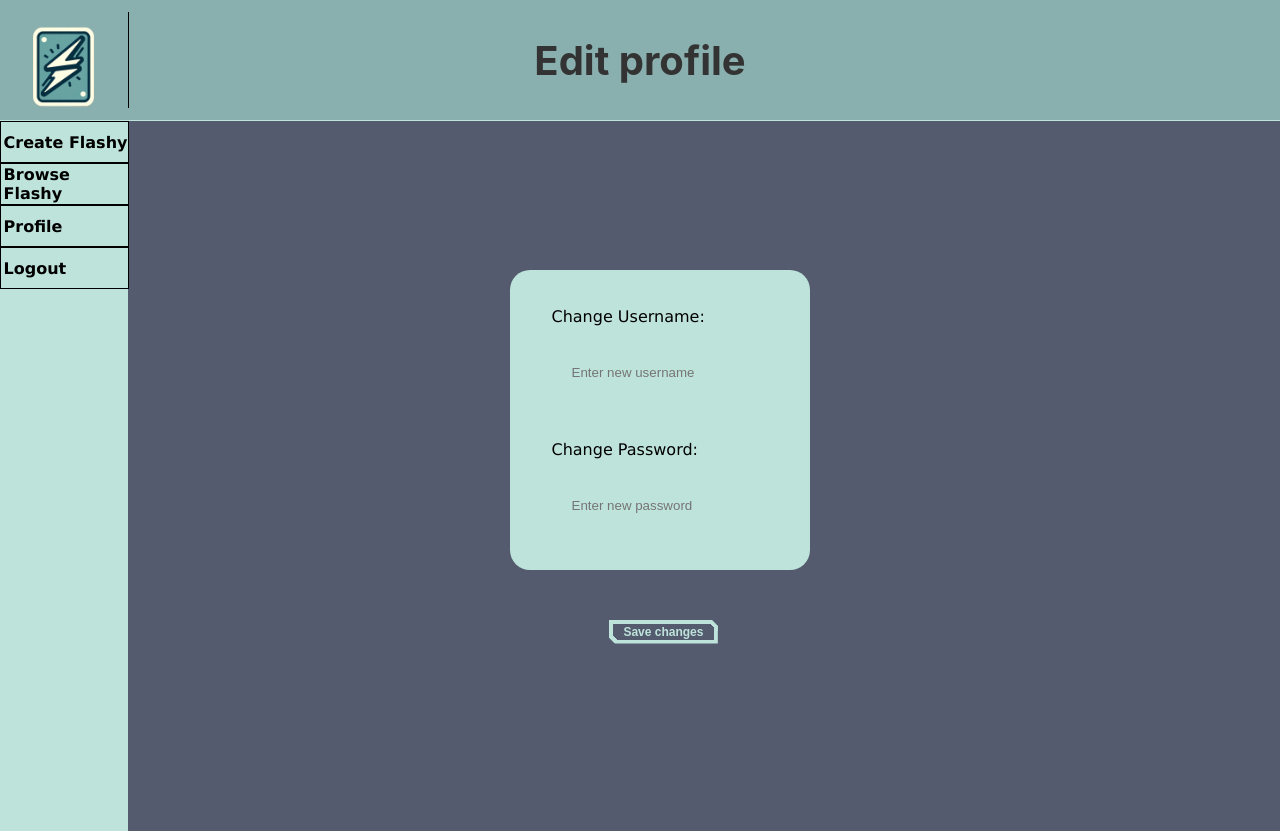
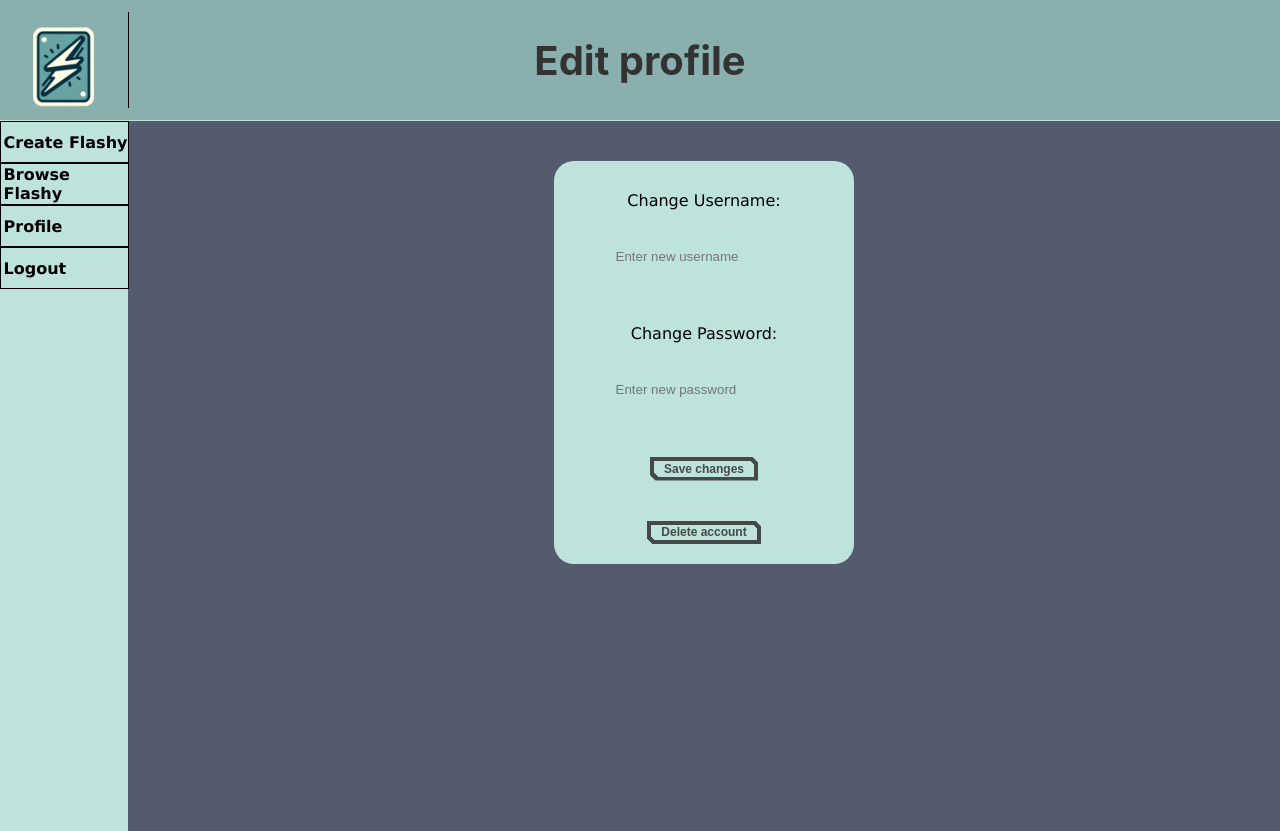
Before and after one commit to ThomasHWik/Flashy-frontend, a React (Create React App) app: page /EditProfile in a window 1280 px wide. Built offline with nearby package versions, Linux system fonts and the light colour scheme.

Commit message:
added delete user button

```diff
--- a/src/components/css/editProfile.css
+++ b/src/components/css/editProfile.css
@@ -1,6 +1,6 @@
 .editProfileBody{
     width: 100%;
-    height: calc(100% - 90px);
+    min-height: calc(100% - 90px);
     display: flex;
     font-family: 'Lucida Sans', 'Lucida Sans Regular', 'Lucida Grande', 'Lucida Sans Unicode', Geneva, Verdana, sans-serif
 }
@@ -15,40 +15,52 @@ input[type="text"], input[type="password"] {
     box-sizing: border-box;
     border-radius: 5px;
 }
+.editprofilecontainer {
+    width: 90%;
+    display: flex;
+    flex-direction: column;
+    align-items: center;
+
+}
 
 .changeProfile {
-    flex: 1;
-    margin: 20px;
-    border-radius: 20px;
+
+
+    background-color: #BEE3DB;
+
+    width: 300px;
+
     display: flex;
     flex-direction: column;
     align-items: center;
     justify-content: center;
-    background-color: #BEE3DB;
-    height: 300px; /* Make it a square */
-    width: 300px;
-    position: absolute;
-    top: 50%; /* Position it a little above the middle of the screen */
-    left: 50%;
-    transform: translate(-50%, -50%);
-}
+    border-radius: 20px;
+    margin-top: 40px;
 
-.changeUsername, .changePassword {
-    position: static;
+
 }
 
 .changeUsername {
+    text-align: center;
+    margin-top: 30px;
     margin-bottom: 40px;
 }
 
+.changePassword {
+    text-align: center;
+
+    margin-bottom: 20px;
+}
 .saveChangesButton {
-    position: absolute;
-    left: 33%;
-    top: calc(50% + 200px); /* Position it just underneath the .changeProfile box */
+
+
+
 
     --border: 4px;
     --slant: 0.5em;
-    --color: #BEE3DB;
+    --color: #464948;
+    margin-top: 20px;
+    margin-bottom: 20px;
 
     font-size: 12px;
     padding: 0.4em 1.2em;
@@ -67,6 +79,9 @@ input[type="text"], input[type="password"] {
             100% 100%, var(--slant) 100%,0 calc(100% - var(--slant))
             );
     transition: color var(--t,0.3s), background-size 0.3s;
+
+
+
     }
 
     button:focus-visible {
@@ -87,7 +102,35 @@ input[type="text"], input[type="password"] {
     }
 
     .buttons{
-        display: flex;
-        justify-content: space-between;
+
         margin-top: 20px;
     }
+
+    .deleteaccountbtn {
+
+
+    --border: 4px;
+    --slant: 0.5em;
+    --color: #464948;
+    margin-top: 20px;
+    margin-bottom: 20px;
+
+    font-size: 12px;
+    padding: 0.4em 1.2em;
+    border: none;
+    cursor: pointer;
+    font-weight: bold;
+    color: var(--color);
+    background: linear-gradient(to bottom left, var(--color)  50%,#0000 50.1%) top right, linear-gradient(to top  right, var(--color)  50%,#0000 50.1%)bottom left;
+    background-size: calc(var(--slant) + 1.3*var(--border)) calc(var(--slant) + 1.3*var(--border));
+    background-repeat: no-repeat;
+    box-shadow:
+    0 0 0 200px inset var(--s,#0000),
+    0 0 0 var(--border) inset var(--color);
+    clip-path:
+        polygon(0 0, calc(100% - var(--slant)) 0, 100% var(--slant),
+            100% 100%, var(--slant) 100%,0 calc(100% - var(--slant))
+            );
+    transition: color var(--t,0.3s), background-size 0.3s;
+
+    }
--- a/src/components/css/home.css
+++ b/src/components/css/home.css
@@ -7,13 +7,21 @@
 .containerHome{
     width: 90%;
     display: flex;
+    flex-direction: column;
+    align-items: center;
+
+}
+.containerHome >div{
+    width: 90%;
+    display: flex;
+    flex-direction: row;
 }
 
 .overview{
     flex: 1;
     margin: 20px;
     border-radius: 20px;
-    height: 60%;
+    height: 400px;
 }
 
 .overview h1{
@@ -68,9 +76,7 @@
 }
 
 .editProfileBtn {
-    position: absolute;
-    left: 50%;
-    top: 80%;
+    justify-self: start;
 
     --border: 4px;
     --slant: 0.5em;
--- a/src/components/editProfile.js
+++ b/src/components/editProfile.js
@@ -13,6 +13,28 @@ function EditProfile() {
 
     const handlePassword = (e) => {
         setPassword(e.target.value)
+    }
+
+    async function deleteAccount() {
+        const result = await fetch("http://localhost:8080/user/delete/" + localStorage.getItem("flashyUserName"),
+            {
+                headers: {
+                    "Content-Type": "application/json",
+                    "Authorization": "bearer " + localStorage.getItem("flashyToken"),
+                },
+                method: "DELETE"
+            }
+        )
+
+
+        if (result.status == 200) {
+            localStorage.removeItem("flashyUserName")
+            localStorage.removeItem("flashyToken")
+            localStorage.removeItem("flashyIsAdmin")
+            window.location.href = "/"
+        } else {
+            alert("Something went wrong.")
+        }
     }
 
     async function sendUser() {
@@ -52,7 +74,9 @@ function EditProfile() {
     return (
         <div className="editProfileBody">
             <Navbar/>
+            <div className="editprofilecontainer">
             <div className="changeProfile">
+
                 <div className="changeUsername">
                     <label>
                         Change Username:
@@ -69,8 +93,13 @@ function EditProfile() {
                         <input type="text" placeholder="Enter new password" value={password} onChange={(e)=>handlePassword (e)}></input>                    </label>
                 </div>
                 <button className="saveChangesButton" value={password} onClick={() => sendUser()}>Save changes</button>
+
+                <button onClick={() => deleteAccount()} className="deleteaccountbtn">Delete account</button>
             </div>
+
+
         </div>
+    </div>
     )
 }
 
--- a/src/components/home.js
+++ b/src/components/home.js
@@ -74,6 +74,7 @@ function Home() {
     <div className="body">
       <Navbar />
       <div className="containerHome" >
+        <div>
         <div className="overview">
           <h1>My Flashies</h1>
           <div className="myFlashy">
@@ -102,13 +103,14 @@ function Home() {
 
           </div>
         </div>
-        <div>
-          <Link to ="/editProfile">
+        </div>
+        <Link to ="/editProfile">
             <button className="editProfileBtn" >Edit Profile</button>
           </Link >
-        </div>
       </div>
+
     </div>
+
   );
 }
 
```
